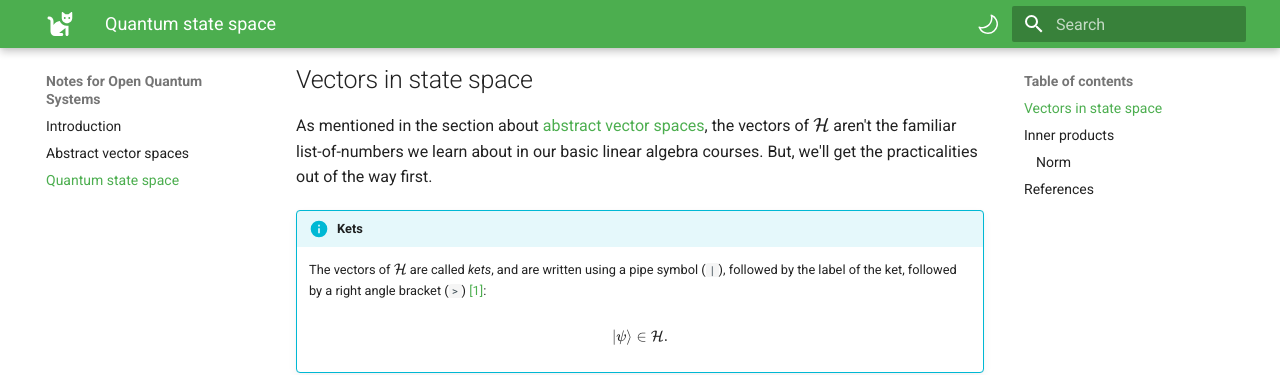
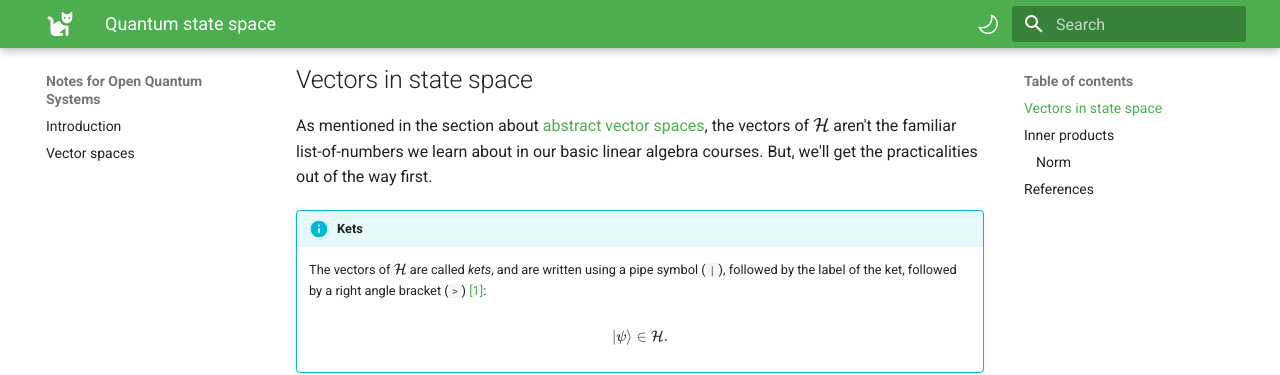
Before and after one commit to elviralaurin/notes-oqs, an MkDocs documentation site: the page built from docs/quantum-state-space.md, in a window 1280 px wide and 1400 px high, scrolled down 487 px. Shown: the top 375 px of the window. Built offline with MkDocs 1.6.1 and Material for MkDocs 9.7.7, drawn with Linux system fonts in a browser that asks for light colours; some of the changed text lies outside the part shown.

Commit message:
Start new branch bc messy

```diff
--- a/mkdocs.yml
+++ b/mkdocs.yml
@@ -29,8 +29,7 @@ theme:
 
 nav:
   - Introduction: index.md
-  - Abstract vector spaces: abstract-vector-spaces.md
-  - Quantum state space: quantum-state-space.md
+  - Vector spaces: vector-spaces.md
 
 markdown_extensions:
   - pymdownx.arithmatex:
```
Also changed, not shown: docs/vector-spaces.md (added, +14 -0 lines).
